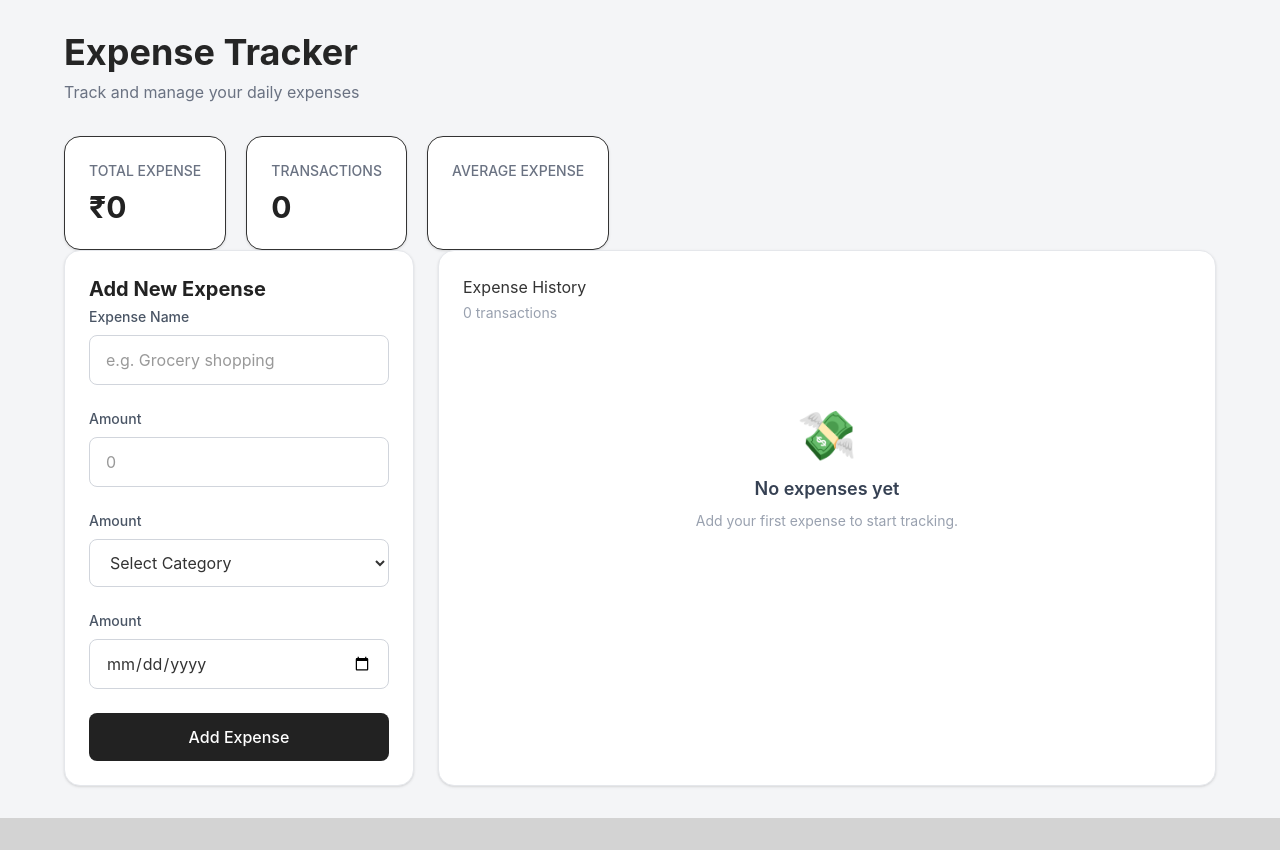
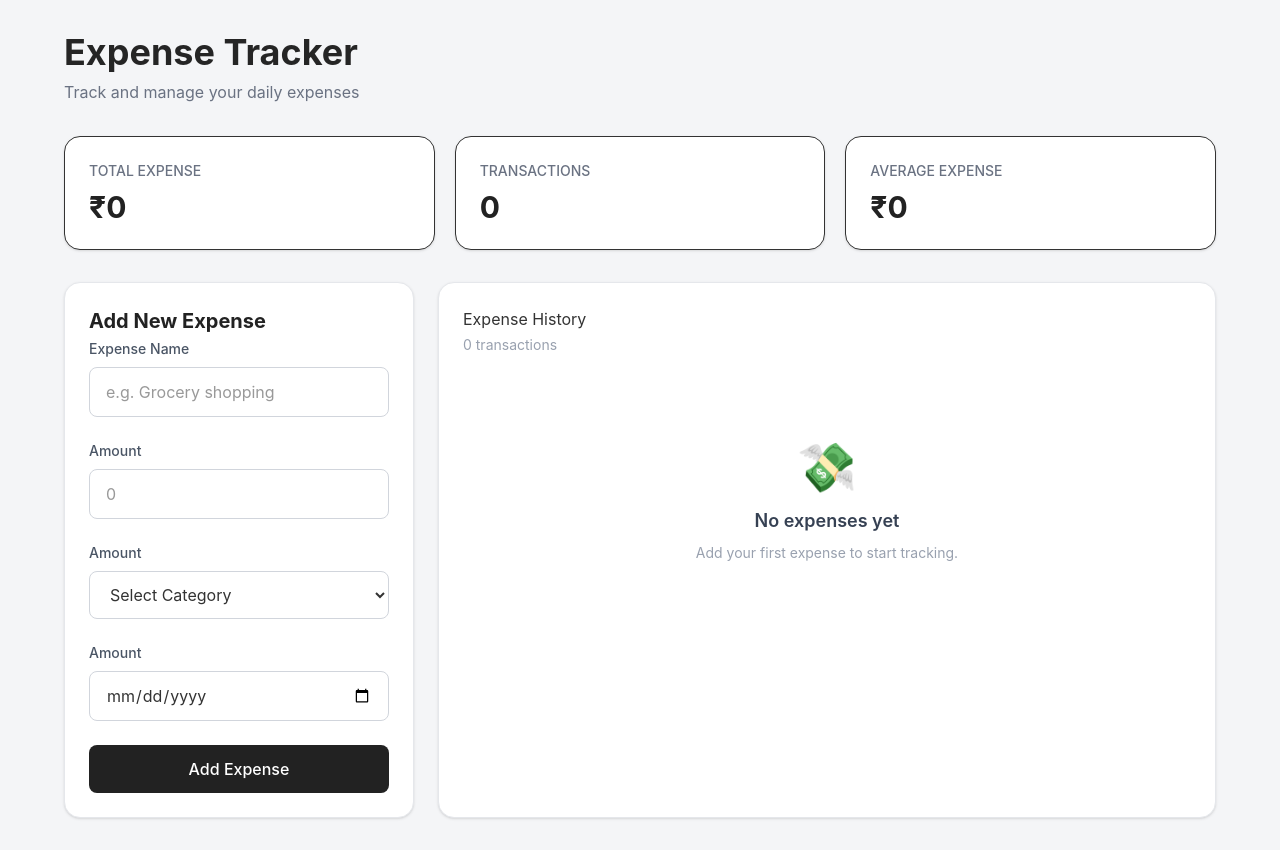
Before and after one commit to Sivapriyaa-k/react-expense-tracker, a React (Vite) app: page / in a window 1280 px wide. Before the commit the page ends 818 px from the top, so only its background shows below. Built offline with nearby package versions, Linux system fonts and the light colour scheme.

Commit message:
updated css

```diff
--- a/src/components/ExpenseForm.jsx
+++ b/src/components/ExpenseForm.jsx
@@ -154,7 +154,7 @@ export default function ExpenseForm() {
             </p>
           </div>
 
-          <div className="expenseDetails flex gap-5">
+          <div className="grid grid-cols-1 sm:grid-cols-3 gap-5 mb-8">
             <div className="bg-white rounded-2xl p-6 shadow-sm border borrder-gray-200">
               <p className="text-sm font-medium text-gray-500">
                 TOTAL EXPENSE{" "}
@@ -174,9 +174,18 @@ export default function ExpenseForm() {
             </div>
             <div className="bg-white rounded-2xl p-6 shadow-sm border borrder-gray-200">
               <p className="text-sm font-medium text-gray-500">
-                AVERAGE EXPENSE{" "}
+                AVERAGE EXPENSE
               </p>
-              <h2 className="text-3xl font-bold text-[#222] mt-2"></h2>
+              <h2 className="text-3xl font-bold text-[#222] mt-2">
+                ₹
+                {filteredExpenses.length > 0
+                  ? Math.round(
+                      filteredExpenses.reduce((total, filteredExpense) => {
+                        return total + Number(filteredExpense.amount);
+                      }, 0) / filteredExpenses.length,
+                    )
+                  : 0}
+              </h2>
             </div>
           </div>
 
@@ -246,7 +255,7 @@ export default function ExpenseForm() {
                     name="category"
                     id="category"
                     value={formData.category}
-                    className="w-full px-4 py-3 rounded-lg border border-gray-300 outline-none focus:border-gray-500 focus:ring-2 focus-ring-gray-100"
+                    className="w-full px-4 py-3 rounded-lg border border-gray-300 bg-white outline-none focus:border-gray-500 focus:ring-2 focus:ring-gray-100"
                     onChange={(e) =>
                       setFormData({ ...formData, category: e.target.value })
                     }
```
